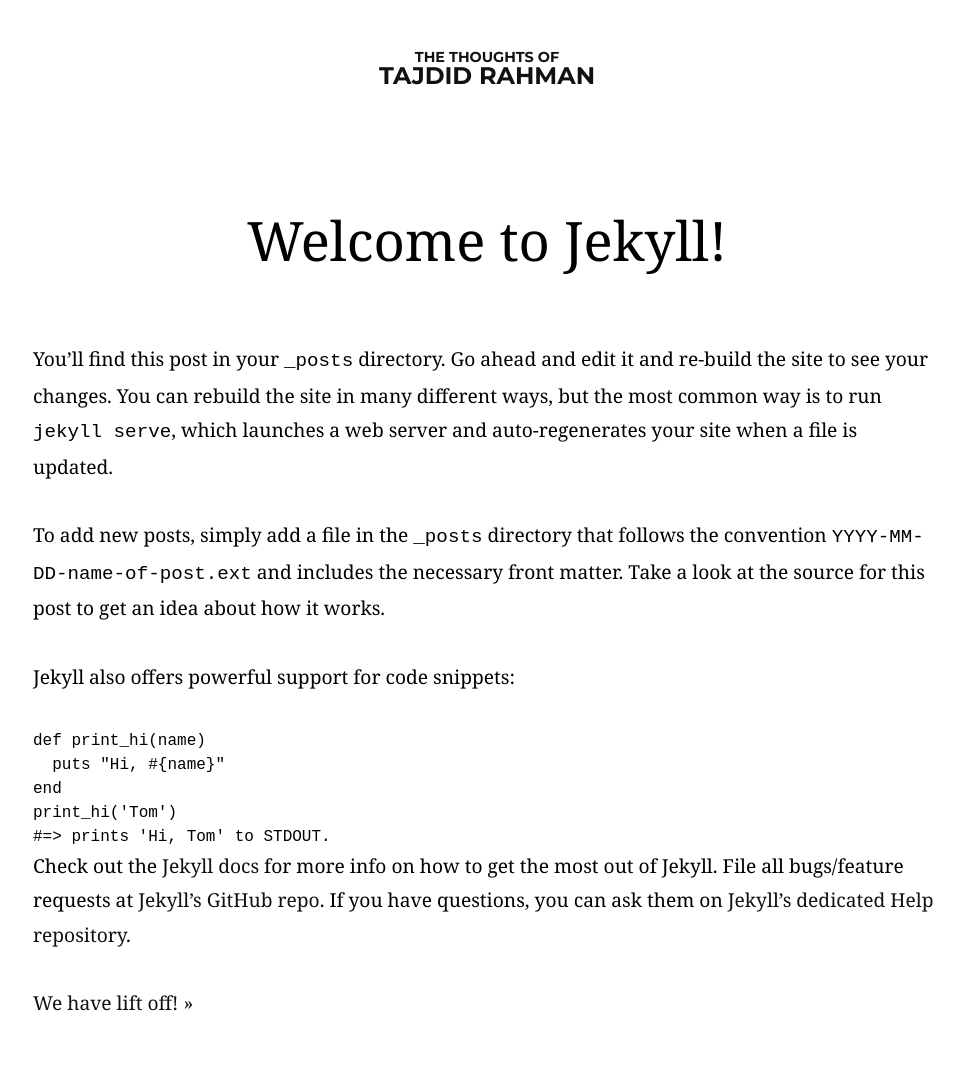
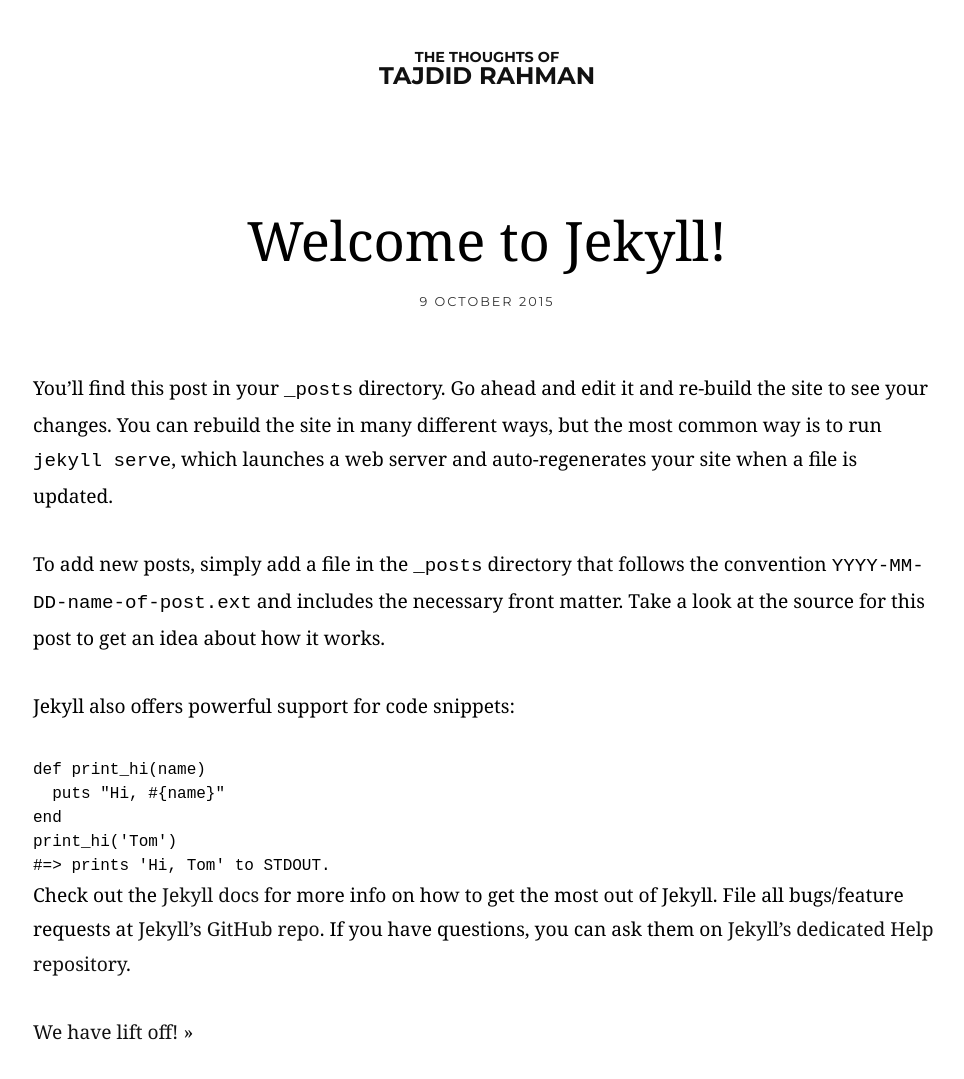
Before and after one commit to tajdid/another-old-site-repo, a Jekyll site: the page built from _posts/2015-10-09-welcome-to-jekyll.markdown, in a window 1280 px wide, cut to the strip 0-1079 px from the top of the page. Shown: the whole strip, without its empty margins (153-1117 px from the left). Built offline with Jekyll 4.4.1, drawn with Linux system fonts in a browser that asks for light colours; nearby versions of some CDN libraries.

Commit message:
Lot's of new updates

```diff
--- a/_layouts/post.html
+++ b/_layouts/post.html
@@ -4,7 +4,9 @@
   <article class="post content">
     <header class="post-header">
       <h1 class="page-title">{{ page.title }}</h1>
-      <span class="post-meta"><time datetime="{{ post.date | date: "%-d %B %Y %R" }}">{{ post.date | date: "%-d %B %Y" }}</time></span>
+      <span class="post-meta">
+        <time datetime="{{ page.date | date: "%-d %B %Y %R" }}">{{ page.date | date: "%-d %B %Y" }}</time>
+      </span>
     </header>
 
     <div class="post">
--- a/assets/_scss/base/main.scss
+++ b/assets/_scss/base/main.scss
@@ -2,7 +2,9 @@ body {
   font-family: $serif;
 }
 
-
+::selection {
+  background: $primary-colour;
+}
 
 a {
   color: #111;
--- a/assets/_scss/pages/home.scss
+++ b/assets/_scss/pages/home.scss
@@ -37,4 +37,8 @@
   height: 1px;
   width: 100px;
   background: $primary-colour;
+
+  &:last-child {
+    display: none;
+  }
 }
--- a/assets/_scss/pages/post.scss
+++ b/assets/_scss/pages/post.scss
@@ -1,4 +1,8 @@
 .post {
+  .page-title {
+    margin-bottom: 10px;
+  }
+
   img {
     width: 110%;
     margin-left: calc(-4% - #{$baseline/2});
@@ -12,8 +16,10 @@
 }
 
 .post-meta {
+  text-align: center;
   display: block;
   margin-top: 10px;
+  margin-bottom: 60px;
   font-family: $sans-serif;
   font-size: 0.8em;
   text-transform: uppercase;
```
Also changed, not shown: _posts/2015-10-09-we-have-lift-off.md (+1 -1 lines).
